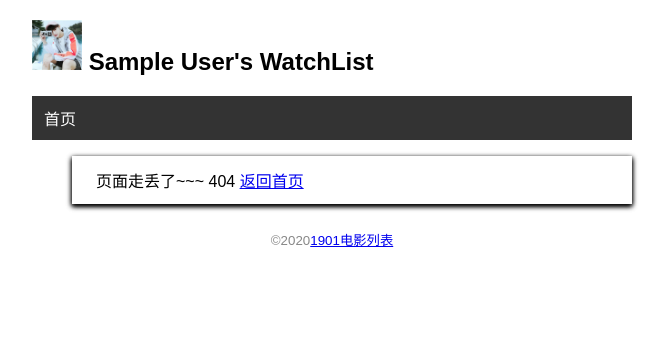
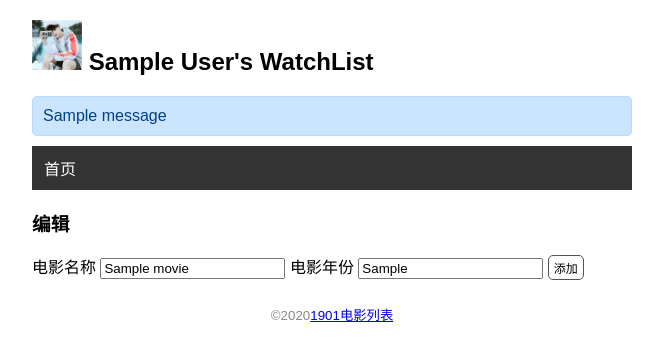
Before and after one commit to gzh0201/flask1901, a Flask app: page /movie/edit/1 in a window 1280 px wide. Shown: the top 361 px of the page, without its empty margins (308-976 px from the left). Run offline with Flask 2, Linux system fonts and the light colour scheme; tables that the repository leaves empty hold one stand-in row (values such as "Sample post"); one stand-in notice (Sample message) is shown.

Commit message:
编辑提交

```diff
--- a/day1/watchlist/app.py
+++ b/day1/watchlist/app.py
@@ -1,7 +1,7 @@
 import os
 import sys
 
-from flask import Flask,render_template,url_for
+from flask import Flask,render_template,url_for,redirect,request,flash
 import click
 from flask_sqlalchemy import SQLAlchemy  #导入扩展类
 
@@ -18,6 +18,7 @@ app = Flask(__name__)
 #window
 app.config['SQLALCHEMY_DATABASE_URI'] = 'sqlite:///'+os.path.join(app.root_path,'data.db')
 app.config['SQLALCHEMY_TRACK_MODIFICATIONS'] = False #关闭了对模型修改的监控
+app.config['SECRET_KEY'] = 'watchlist_dev'
 db = SQLAlchemy(app)#初始化扩展，传入程序实例app
 
 #models
@@ -36,8 +37,21 @@ def common_user():
     return dict(user=user)
 
 #views
-@app.route('/')
+@app.route('/',methods=['GET','POST'])
 def index():
+    if request.method == 'POST':
+        title = request.form.get('title')
+        year = request.form.get('year')
+        #验证数据
+        if not title or not year or len(year)>4 or len(title)>60:
+            flash("不能为空或者超过最大长度")
+            return redirect(url_for('index'))
+        #报错表单数据
+        movie = Movie(title=title,year=year)
+        db.session.add(movie)
+        db.session.commit()
+        flash("创建成功")
+        return redirect(url_for('index'))
 #     name='Bruce'
 #     movies = [
 #         {"title":"大赢家","year":"2020"},
@@ -65,6 +79,23 @@ def index():
 #     print(url_for("home",name="Bruce"))
 #     return "<h1>Hello,%s<h1>"%name
 
+@app.route('/movie/edit/<int:movie_id>',methods=['GET','POST'])
+def edit(movie_id):
+    movie = Movie.query.get_or_404(movie_id)
+    if request.method == 'POST':
+        title = request.form.get('title')
+        year = request.form.get('year')
+        #验证数据
+        if not title or not year or len(year)>4 or len(title)>60:
+            flash("不能为空或者超过最大长度")
+            return redirect(url_for('index'),movie_id=movie_id)
+        movie.title = title
+        movie.year = year
+        db.session.commit()
+        flash('更新完成')
+        return redirect(url_for('index'))
+
+    return render_template('edit.html',movie=movie)
 
 
 #自定义命令
--- a/day1/watchlist/static/css/style.css
+++ b/day1/watchlist/static/css/style.css
@@ -71,3 +71,29 @@ nav li a:hover{
     border-radius: 5px;
     padding: 3px 5px;
 }
+.btn{
+    font-size: 12px;
+    padding: 3px 5px;
+    text-decoration: none;
+    cursor:pointer;
+    background-color: white;
+    color: black;
+    border: 1px solid #555555;
+    border-radius: 5px;
+}
+.btn:hover{
+    text-decoration: none;
+    background-color: black;
+    color: white;
+    border: 1px solid black;
+}
+.alert{
+    position: relative;
+    padding: 10px;
+    margin: 10px 0;
+    border: 1px solid transparent;
+    color: #004085;
+    background-color: #cce5ff;
+    border-color: #b8daff;
+    border-radius: 5px;
+}
--- a/day1/watchlist/templates/base.html
+++ b/day1/watchlist/templates/base.html
@@ -14,6 +14,9 @@
         <img class="avatar" src="{{ url_for('static',filename='image/1.jpg') }}" alt="头像">
         {{user.name}}'s WatchList
     </h2>
+    {% for message in get_flashed_messages() %}
+        <div class="alert">{{ message }}</div>
+    {% endfor %}
     <nav>
         <ul>
             <li>
--- /dev/null
+++ b/day1/watchlist/templates/edit.html
@@ -0,0 +1,10 @@
+{% extends 'base.html'%}
+{% block content %}
+<h3>编辑</h3>
+{# 更新电影的表单 #}
+<form action="" method="post">
+    电影名称 <input type="text" name="title" autocomplete="off" required value="{{ movie.title }}">
+    电影年份 <input type="text" name="year" autocomplete="off" required value="{{ movie.year }}">
+    <input type="submit" class="btn" name="submit" value="添加">
+</form>
+{% endblock %}
```
Also changed, not shown: day1/watchlist/templates/index.html (+12 -2 lines).
